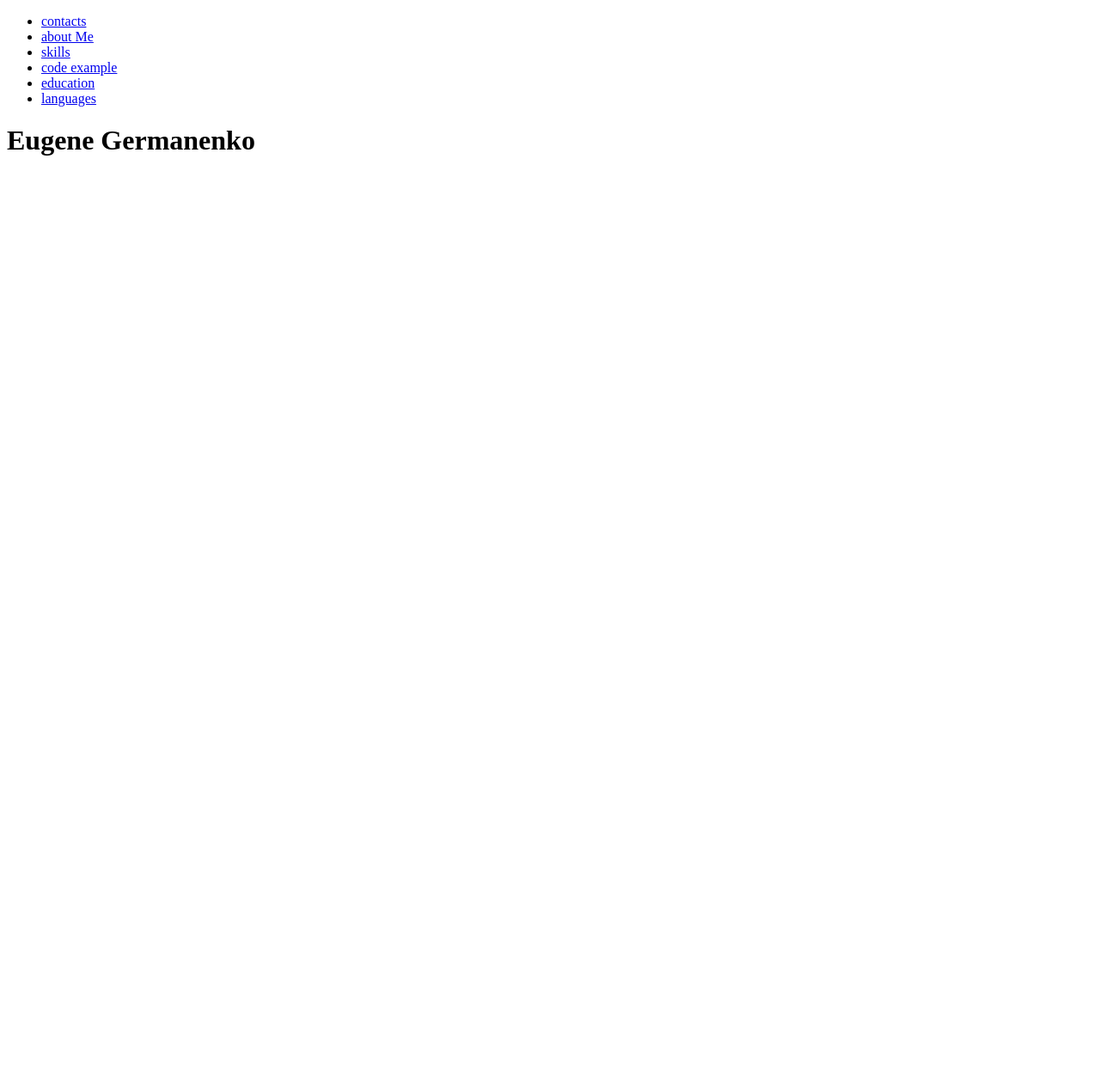
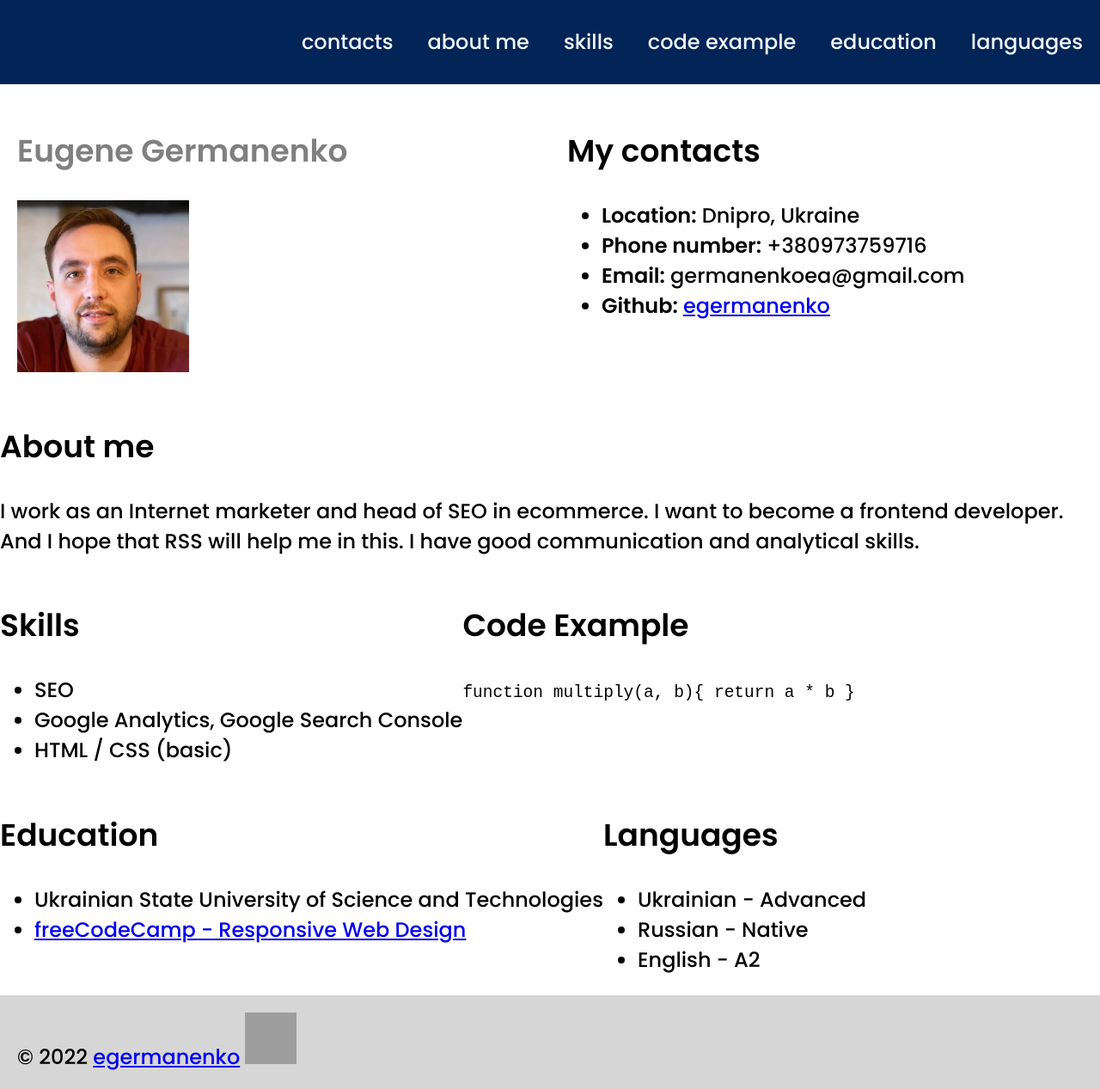
Before and after one commit to egermanenko/rsschool-cv, a plain HTML site: page index.html in a window 1280 px wide. Shown: the whole page at 86% size. Before the commit the page ends 800 px from the top, so only its background shows below. Drawn offline with Linux system fonts and the light colour scheme; grey boxes are pictures that could not be loaded.

Commit message:
feat: add main and footer

```diff
--- a/index.html
+++ b/index.html
@@ -5,23 +5,114 @@
     <meta http-equiv="X-UA-Compatible" content="IE=edge" />
     <meta name="viewport" content="width=device-width, initial-scale=1.0" />
     <title>CV Eugene Germanenko</title>
+    <link rel="stylesheet" href="style.css" />
+    <link rel="icon" href="assets/favicon.ico" />
+    <link rel="preconnect" href="https://fonts.googleapis.com" />
+    <link rel="preconnect" href="https://fonts.gstatic.com" crossorigin />
+    <link
+      href="https://fonts.googleapis.com/css2?family=Poppins:wght@500;600&display=swap"
+      rel="stylesheet"
+    />
   </head>
   <body>
     <header class="header">
-      <nav>
-        <ul>
-            <li><a href="#contacts">contacts</a></li>
-            <li><a href="#about_me">about Me</a></li>
-            <li><a href="#skills">skills</a></li>
-            <li><a href="#code example">code example</a></li>
-            <li><a href="#education">education</a></li>
-            <li><a href="#languages">languages</a></li>
-        </ul>
-      </nav>
+      <div class="container">
+        <nav class="nav">
+          <ul class="nav-list">
+            <li class="nav-item">
+              <a class="nav-link" href="#contacts">contacts</a>
+            </li>
+            <li class="nav-item">
+              <a class="nav-link" href="#summary">about me</a>
+            </li>
+            <li class="nav-item">
+              <a class="nav-link" href="#skills">skills</a>
+            </li>
+            <li class="nav-item">
+              <a class="nav-link" href="#code">code example</a>
+            </li>
+            <li class="nav-item">
+              <a class="nav-link" href="#education">education</a>
+            </li>
+            <li class="nav-item">
+              <a class="nav-link" href="#languages">languages</a>
+            </li>
+          </ul>
+        </nav>
+      </div>
     </header>
-    <main>
-        <h1>Eugene Germanenko</h1>
+    <main class="main">
+      <div class="container main-container">
+        <section class="section" id="profile">
+          <h1 class="section-title">Eugene Germanenko</h1>
+          <img
+            src="assets/img/avatar.jpg"
+            alt="my photo"
+            width="200"
+            height="200"
+          />
+        </section>
+        <section class="section" id="contacts">
+          <h2 class="section-title">My contacts</h2>
+          <ul>
+            <li><span class="span-bold">Location:</span> Dnipro, Ukraine</li>
+            <li><span class="span-bold">Phone number:</span> +380973759716</li>
+            <li><span class="span-bold">Email:</span> germanenkoea@gmail.com</li>
+            <li><span class="span-bold">Github:</span> <a href="https://github.com/egermanenko/">egermanenko</a></li>
+          </ul>
+        </section>
+        <section class="sectiom" id="summary">
+          <h2 class="section-title">About me</h2>
+          <p>
+            I work as an Internet marketer and head of SEO in ecommerce. I want
+            to become a frontend developer. And I hope that RSS will help me in
+            this. I have good communication and analytical skills.
+          </p>
+        </section>
+        <section class="sectiom" id="skills">
+          <h2 class="section-title">Skills</h2>
+          <ul>
+            <li>SEO</li>
+            <li>Google Analytics, Google Search Console</li>
+            <li>HTML / CSS (basic)</li>
+          </ul>
+        </section>
+        <section class="sectiom" id="code">
+          <h2 class="section-title">Code Example</h2>
+          <code> function multiply(a, b){ return a * b } </code>
+        </section>
+        <section class="sectiom" id="education">
+          <h2 class="section-title">Education</h2>
+          <ul>
+            <li>
+              Ukrainian State University of Science and Technologies
+            </li>
+            <li>
+              <a
+                href="https://www.freecodecamp.org/learn/2022/responsive-web-design/"
+                >freeCodeCamp - Responsive Web Design</a
+              >
+            </li>
+          </ul>
+        </section>
+        <section class="sectiom" id="languages">
+          <h2 class="section-title">Languages</h2>
+          <ul>
+            <li>Ukrainian - Advanced</li>
+            <li>Russian - Native</li>
+            <li>English - A2</li>
+          </ul>
+        </section>
+      </div>
     </main>
-    <footer></footer>
+    <footer class="footer">
+      <div class="comtainer">
+        <div class="footer-container">
+          © 2022
+          <a href="https://github.com/egermanenko">egermanenko</a>
+          <a href="https://rs.school/js/"><img src="https://rs.school/images/rs_school_js.svg" alt="RSS" width="60" height="60"></img></a>
+        </div>
+      </div>
+    </footer>
   </body>
 </html>
--- a/style.css
+++ b/style.css
@@ -1 +1,64 @@
-/* CSS CV */
+body {
+  font-family: "Poppins", sans-serif;
+  display: flex;
+  flex-direction: column;
+  justify-content: space-between;
+  min-height: 100vh;
+  margin: 0;
+  padding: 0;
+  font-size: 1.5em;
+}
+* {
+  box-sizing: border-box;
+}
+html {
+  scroll-behavior: smooth;
+}
+
+.container {
+  max-width: 1440px;
+  margin: 0 auto;
+}
+.nav-list {
+  display: flex;
+  justify-content: flex-end;
+  align-items: center;
+  list-style: none;
+}
+.header {
+  background-color: rgb(2, 36, 87);
+}
+.nav-link {
+  padding: 0 20px;
+  line-height: 50px;
+  color: aliceblue;
+  text-decoration: none;
+}
+.nav-link a:hover {
+  color: rgb(232, 198, 148);
+}
+.main-container {
+  display: flex;
+  flex-wrap: wrap;
+}
+
+.section {
+  width: 50%;
+  padding: 20px;
+}
+@media (max-width: 768px) {
+  .section {
+    width: 100%;
+  }
+}
+.span-bold {
+  font-weight: 700;
+}
+.footer {
+  background-color: rgb(214, 214, 214);
+  padding: 20px;
+}
+h1 {
+  font-weight: 700;
+  color: grey;
+}
```
Also changed, not shown: assets/favicon.ico (added), assets/img/avatar.jpg (added).
